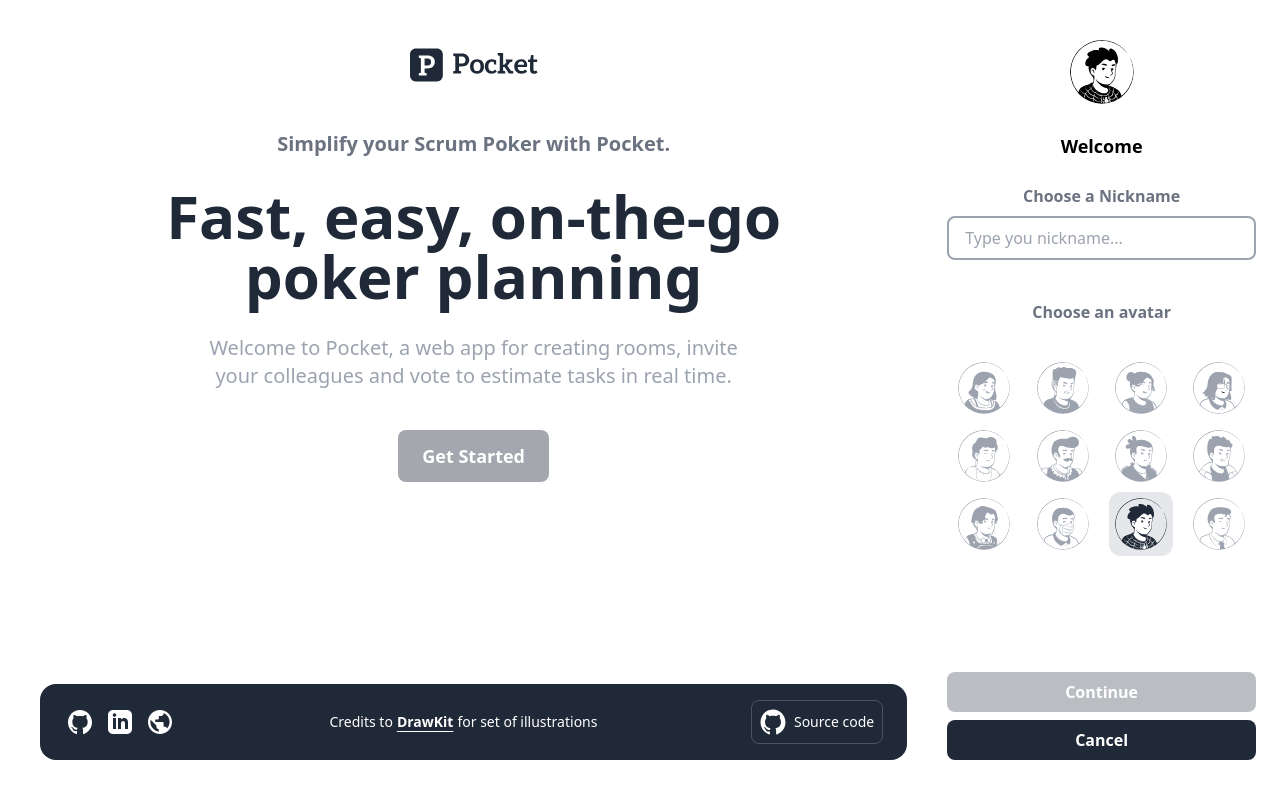
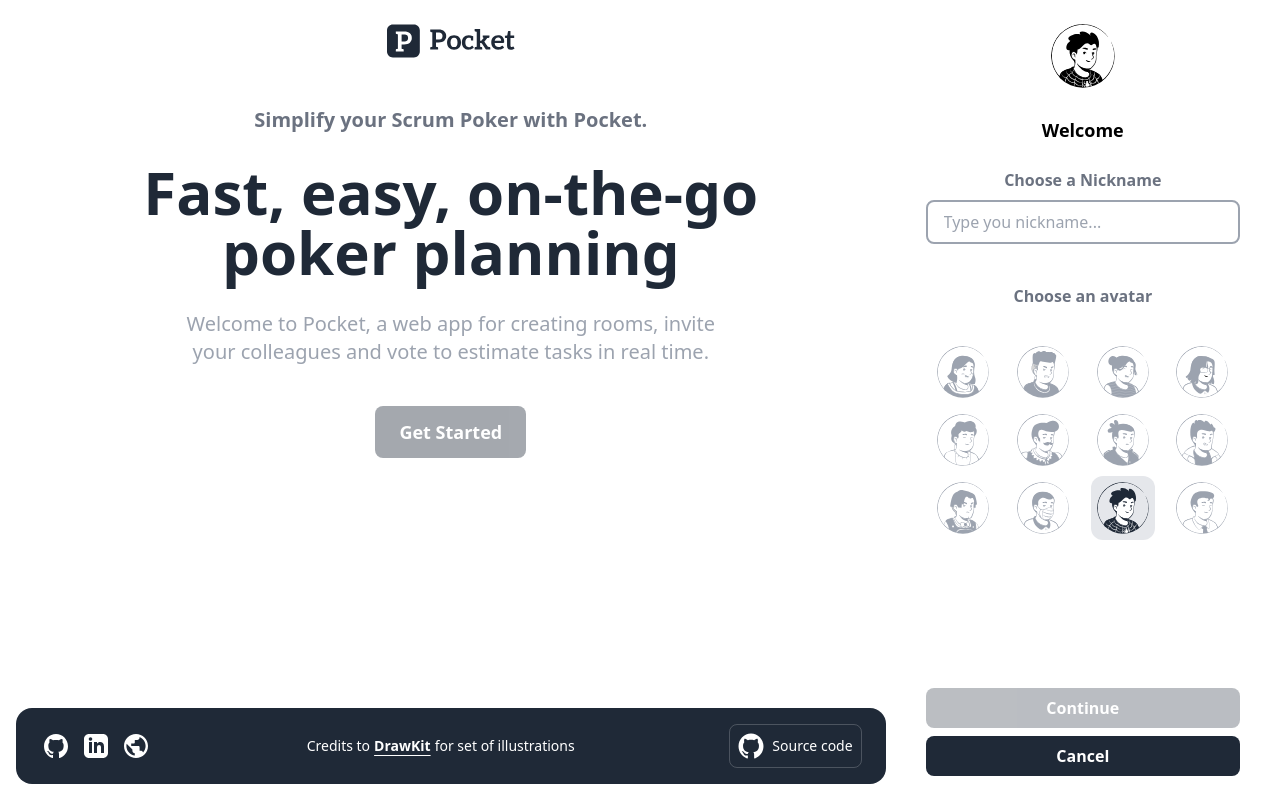
Before and after one commit to rodri-alfonso/pocket, a Next.js app: page /planning/1 in a window 1280 px wide. Both pictures are taken after a click on the button "Get Started". Built offline with nearby package versions, Linux system fonts and the light colour scheme; no server answers; the database is empty.

Commit message:
[FIX]: Fix layout spaces

```diff
--- a/components/Banner.tsx
+++ b/components/Banner.tsx
@@ -19,8 +19,8 @@ const IconLink = ({ href, children }: { href: string; children: React.ReactNode
 
 export default function Banner({ disabled = false, onClick }: BannerProps) {
 	return (
-		<main className='w-full h-screen flex flex-col justify-between px-10 max-sm:px-4 pb-10 gap-4'>
-			<div className='w-full px-8 pt-10'>
+		<main className='w-full h-screen flex flex-col justify-between gap-4 py-4'>
+			<div className='w-full'>
 				<div className='flex justify-between items-center text-center flex-col gap-10 max-sm:gap-6 max-sm:pb-10'>
 					<Logo className='text-gray-800 w-32' />
 					<div className='grid gap-7 place-items-center'>
--- a/components/Landing.tsx
+++ b/components/Landing.tsx
@@ -2,18 +2,24 @@ import { useState } from 'react'
 import Register from './Register'
 import { useIsMobile } from '@/hooks/useWindowSize'
 import Banner from './Banner'
+import Layout from '@/layouts/Layout'
 
 export default function Landing() {
 	const isMobile = useIsMobile()
 	const [isOpenModal, setIsOpenModal] = useState(false)
 
-	if (isMobile && isOpenModal) return <Register onClose={() => setIsOpenModal(false)} />
+	if (isMobile && isOpenModal)
+		return (
+			<Layout>
+				<Register onClose={() => setIsOpenModal(false)} />
+			</Layout>
+		)
 
 	return (
-		<div className={`flex bg-white ${isOpenModal ? 'pr-6' : ''}`}>
+		<div className={`flex bg-white ${isOpenModal ? '' : ''} gap-4 px-4`}>
 			<Banner onClick={() => setIsOpenModal(true)} disabled={isOpenModal} />
 			{isOpenModal && (
-				<div className='w-1/3 py-10 bg-white'>
+				<div className='w-2/5 p-6'>
 					<Register onClose={() => setIsOpenModal(false)} />
 				</div>
 			)}
--- a/components/Register.tsx
+++ b/components/Register.tsx
@@ -20,7 +20,6 @@ export default function Register({ onClose }: any) {
 	}
 
 	return (
-		// <Page className='grid place-items-center pb-10'>
 		<div className='h-full w-full flex flex-col rounded-2xl'>
 			<Avatar name={username} type={avatar} />
 			<form onSubmit={handleSubmit} className='flex flex-col gap-10 justify-between items-center h-full'>
@@ -59,6 +58,5 @@ export default function Register({ onClose }: any) {
 				</div>
 			</form>
 		</div>
-		// </Page>
 	)
 }
--- a/layouts/Page.tsx
+++ b/layouts/Page.tsx
@@ -19,12 +19,10 @@ export default function Page({ children, className = '' }: Props) {
 	if (isMobile) return <Layout className={className}>{children}</Layout>
 
 	return (
-		<main className={`h-[var(--doc-height)] flex bg-white w-full ${isOpen ? 'pr-6' : ''} overflow-hidden`}>
+		<main className={`h-[var(--doc-height)] flex ${isOpen ? 'pl-4' : 'pl-4'} gap-4`}>
 			<Banner onClick={() => setIsOpen(true)} disabled={isOpen || Boolean(user.name)} />
-			<div className='w-1/3  h-[var(--doc-height)]  p-4 pb-10 pl-0'>
-				<div className='h-[var(--doc-height)] w-full bg-gray-100 relative rounded-2xl overflow-hidden'>
-					<Layout className={className}>{children}</Layout>
-				</div>
+			<div className='h-[var(--doc-height)] w-2/5 relative'>
+				<Layout className={className}>{children}</Layout>
 			</div>
 		</main>
 	)
```
